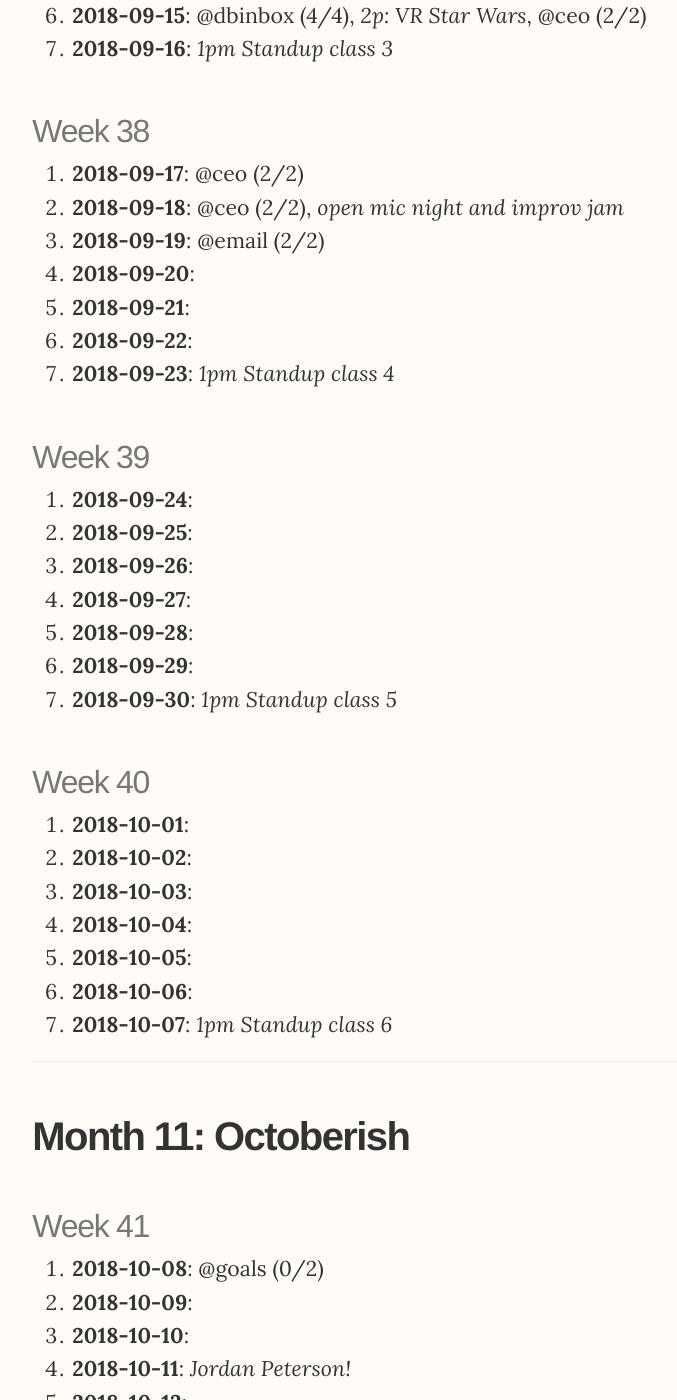
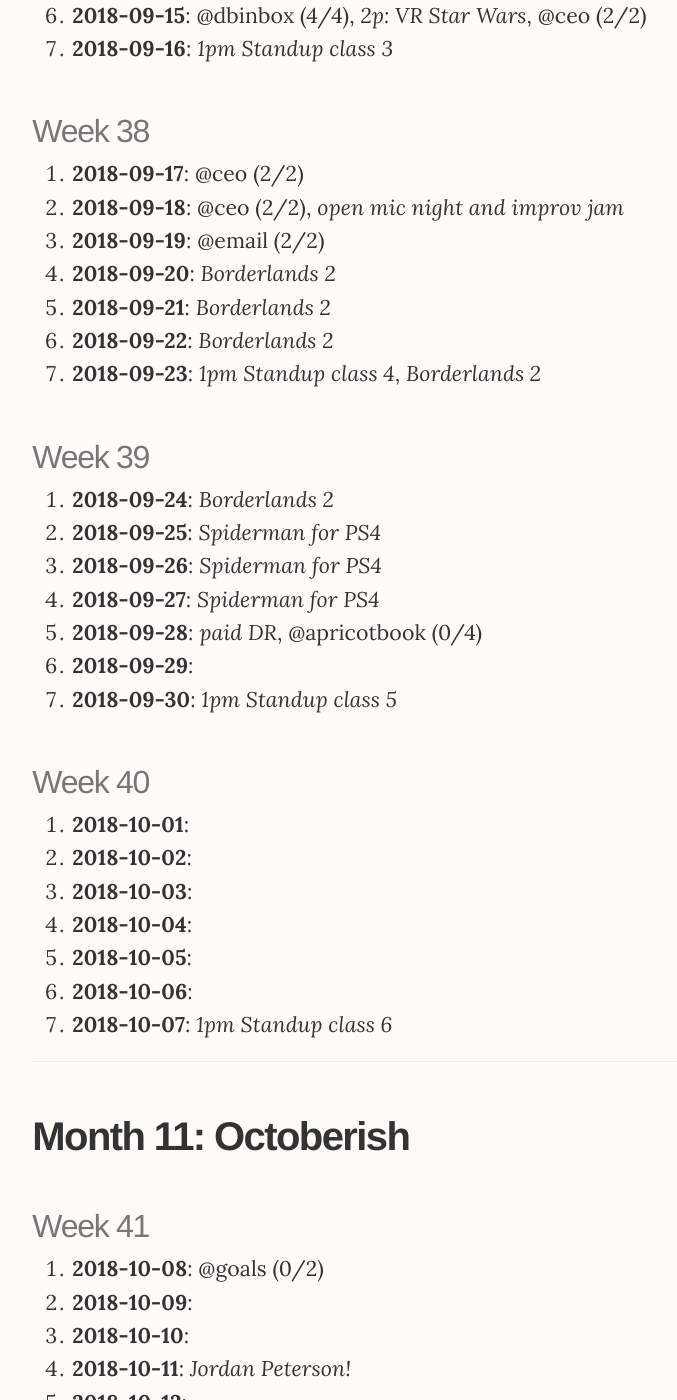
Before and after one commit to christiangenco/christiangenco.github.io, a Jekyll site: the page built from _posts/2018-01-01-2018.md, in a window 1280 px wide and 1400 px high, scrolled down 20655 px. Shown: the whole window, without its empty margins (106-783 px from the left). Built offline with Jekyll 4.4.1, drawn with Linux system fonts in a browser that asks for light colours; nearby versions of some CDN libraries; some of the changed text lies outside the part shown.

Commit message:
updated 2018

```diff
--- a/_posts/2018-01-01-2018.md
+++ b/_posts/2018-01-01-2018.md
@@ -573,19 +573,19 @@ Oh man getting poms done feels so good. I spent a lot of time on family stuff th
 1. **2018-09-17**: @ceo (2/2)
 2. **2018-09-18**: @ceo (2/2), *open mic night and improv jam*
 3. **2018-09-19**: @email (2/2)
-4. **2018-09-20**:
-5. **2018-09-21**:
-6. **2018-09-22**:
-7. **2018-09-23**: *1pm Standup class 4*
+4. **2018-09-20**: *Borderlands 2*
+5. **2018-09-21**: *Borderlands 2*
+6. **2018-09-22**: *Borderlands 2*
+7. **2018-09-23**: *1pm Standup class 4*, *Borderlands 2*
 
 
 ### Week 39
 
-1. **2018-09-24**:
-2. **2018-09-25**:
-3. **2018-09-26**:
-4. **2018-09-27**:
-5. **2018-09-28**:
+1. **2018-09-24**: *Borderlands 2*
+2. **2018-09-25**: *Spiderman for PS4*
+3. **2018-09-26**: *Spiderman for PS4*
+4. **2018-09-27**: *Spiderman for PS4*
+5. **2018-09-28**: *paid DR*, @apricotbook (0/4)
 6. **2018-09-29**:
 7. **2018-09-30**: *1pm Standup class 5*
 
@@ -612,7 +612,7 @@ Oh man getting poms done feels so good. I spent a lot of time on family stuff th
 4. **2018-10-11**: *Jordan Peterson!*
 5. **2018-10-12**:
 6. **2018-10-13**:
-7. **2018-10-14**: *1pm Standup class 7*, *Standup Showcase*
+7. **2018-10-14**: *1pm Standup class 7*, *4:30 Standup Showcase*
 
 
 ### Week 42
```
